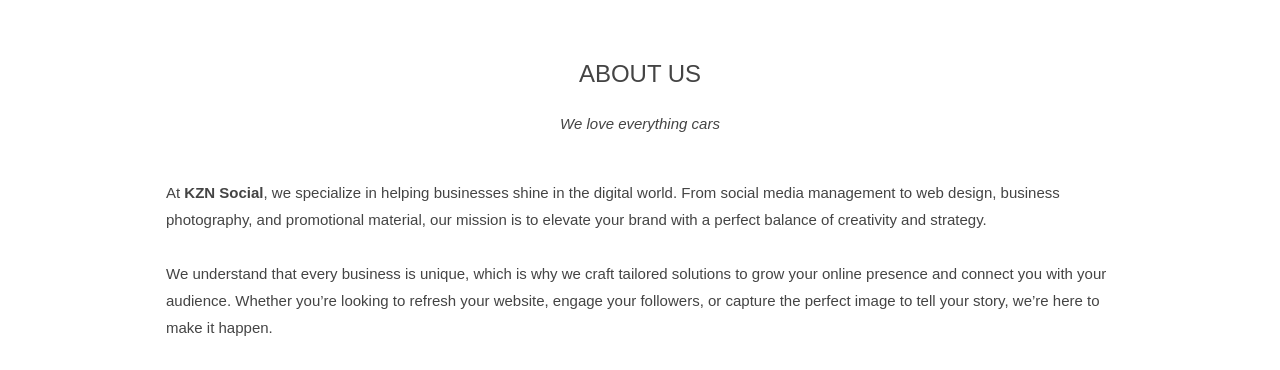
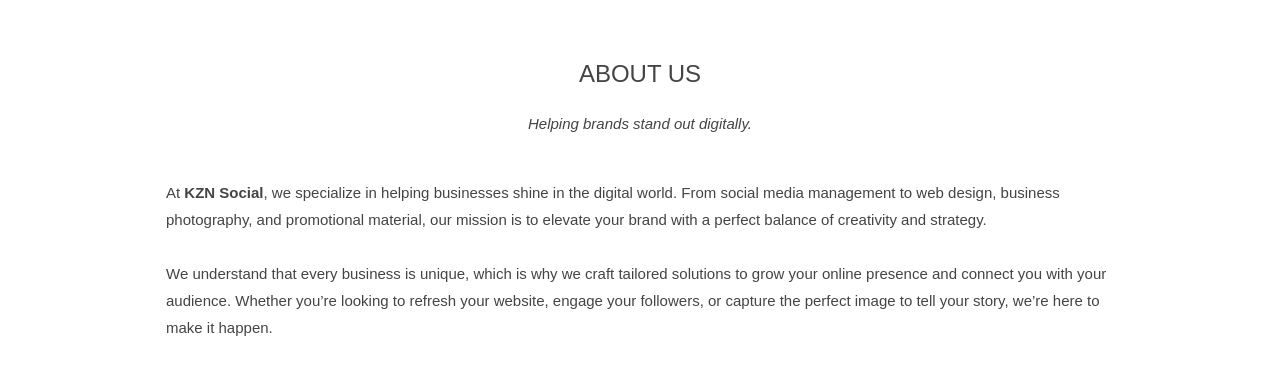
Before and after one commit to KZN-Social/website, a plain HTML site: page index.html in a window 1280 px wide. Shown: the part 422-792 px from the top of the page. Drawn offline with Linux system fonts and the light colour scheme; a web font is replaced by a local one.

Commit message:
Image Update

```diff
--- a/index.html
+++ b/index.html
@@ -159,7 +159,7 @@
     <!-- Container (About Section) -->
     <div class="w3-content w3-container w3-padding-64" id="about">
       <h3 class="w3-center">ABOUT US</h3>
-      <p class="w3-center"><em>We love everything cars</em></p>
+      <p class="w3-center"><em>Helping brands stand out digitally.</em></p>
       <br>
         At <b>KZN Social</b>, we specialize in helping businesses shine in the digital
         world. From social media management to web design, business photography, and
```
Also changed, not shown: img/parallax1.jpg.
